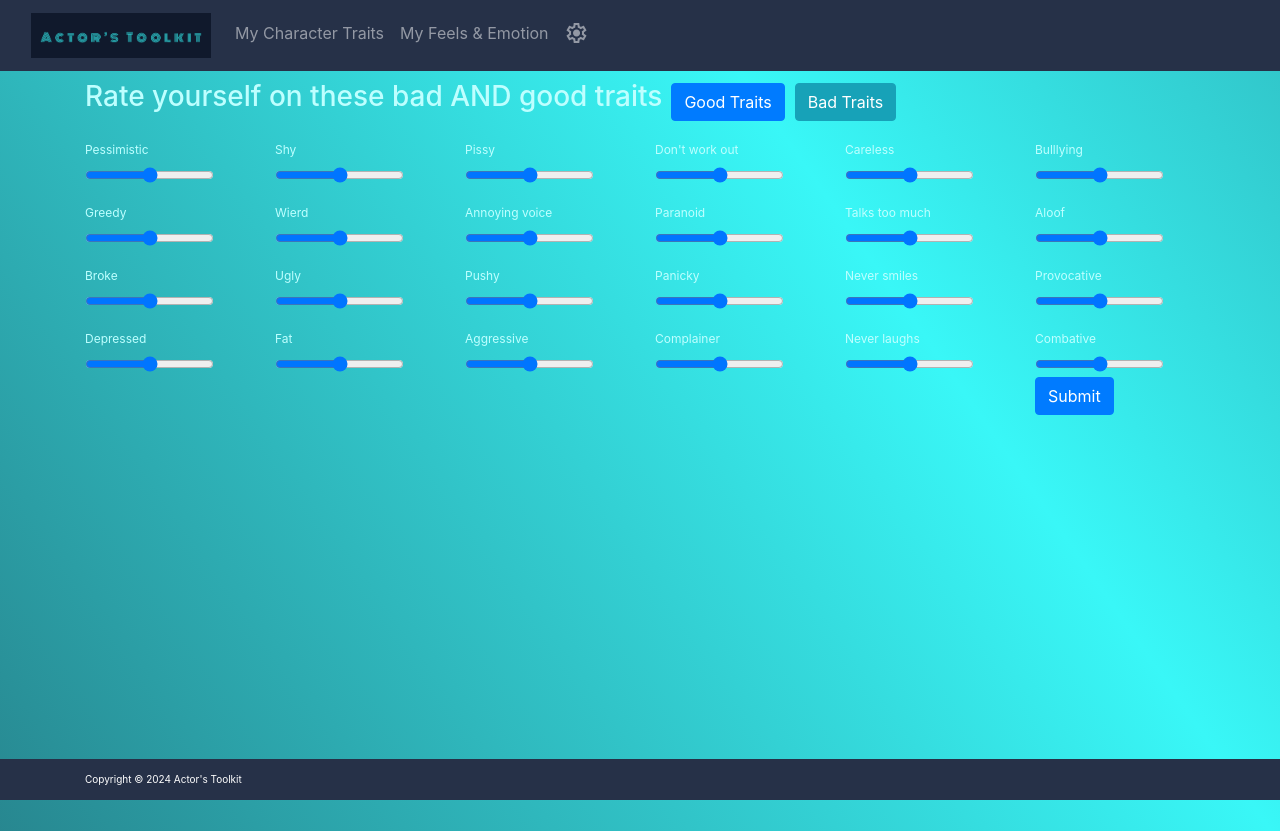
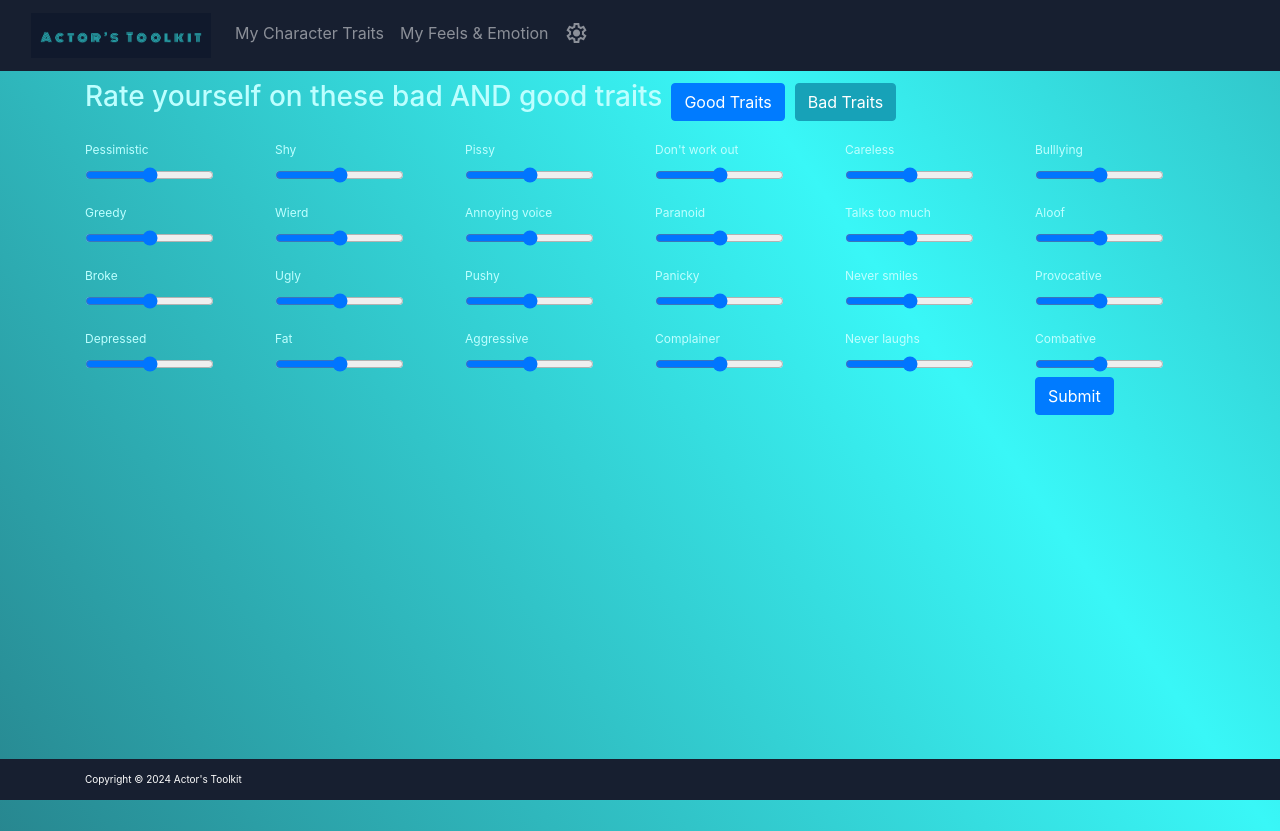
Before and after one commit to sublime-digital/actors-toolkit, an Angular app: page /struggles in a window 1280 px wide. Built offline with nearby package versions, Linux system fonts and the light colour scheme.

Commit message:
navbar color match

```diff
--- a/src/styles.css
+++ b/src/styles.css
@@ -1,5 +1,5 @@
 .navbar {
-  background-color: #263148!important;
+  background-color: #171F30!important;
 }
 
 .copyright {
```
